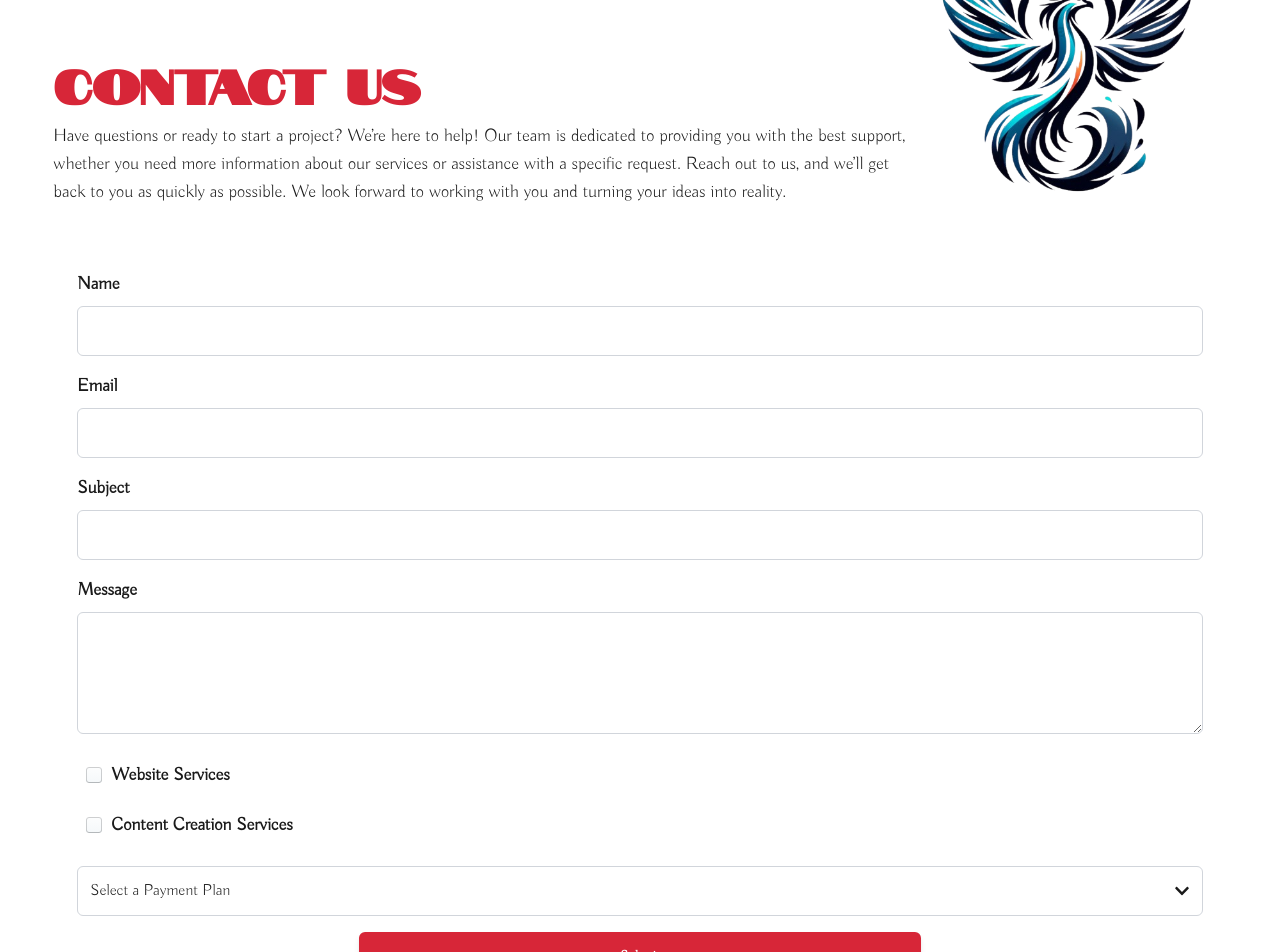
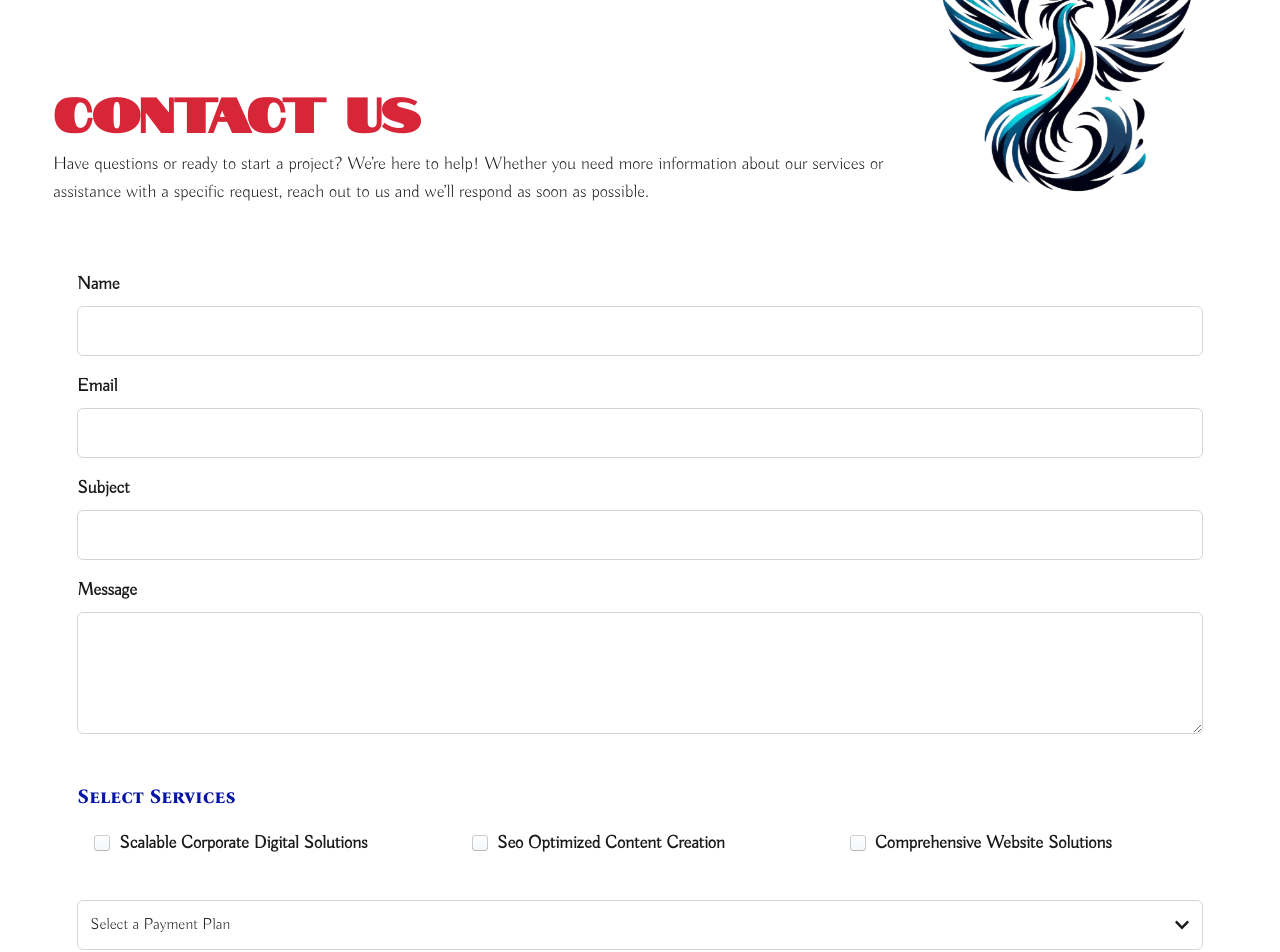
Before and after one commit to tmchuynh/phoenix-code-studio, a Next.js app: page /contact-us in a window 1280 px wide. Shown: the part 340-1292 px from the top of the page. Built offline with nearby package versions, Linux system fonts and the light colour scheme.

Commit message:
update for arrays

```diff
--- a/src/app/contact-us/page.tsx
+++ b/src/app/contact-us/page.tsx
@@ -1,11 +1,8 @@
 "use client";
+
 import { FC, useState } from "react";
 import { Button } from "@/components/ui/button";
-import {
-  websiteServices,
-  contentCreationServices,
-  paymentPlans,
-} from "@/lib/constants";
+import { paymentPlans } from "@/lib/constants";
 import Image from "next/image";
 import { BpCheckbox } from "@/components/ui/checkbox-custom";
 import {
@@ -16,27 +13,44 @@ import {
 } from "@/components/ui/dropdown-menu";
 import { FaChevronDown } from "react-icons/fa";
 import DynamicBreadcrumb from "@/components/ui/breadcrumb-dynamic";
-import { cn } from "@/lib/utils";
+import { capitalize, cn } from "@/lib/utils";
 import { useTheme } from "next-themes";
+import { allServices } from "@/lib/service-categories";
+
+export type ServiceTypeKeys =
+  | "comprehensiveWebsiteSolutions"
+  | "seoOptimizedContentCreationServices"
+  | "corporateDigitalSolutions";
+
+export interface FormDataType {
+  name: string;
+  email: string;
+  subject: string;
+  message: string;
+  paymentPlan: string;
+  comprehensiveWebsiteSolutions: string[];
+  seoOptimizedContentCreationServices: string[];
+  corporateDigitalSolutions: string[];
+}
 
 const ContactUsPage: FC = () => {
   const { theme } = useTheme();
 
-  const [formData, setFormData] = useState({
+  const [formData, setFormData] = useState<FormDataType>({
     name: "",
     email: "",
     subject: "",
     message: "",
-    websiteServices: [] as string[],
-    contentCreationServices: [] as string[],
     paymentPlan: "",
+    comprehensiveWebsiteSolutions: [],
+    seoOptimizedContentCreationServices: [],
+    corporateDigitalSolutions: [],
   });
 
   const [submitted, setSubmitted] = useState(false);
-  const [showWebsiteServices, setShowWebsiteServices] = useState(false);
-  const [showContentCreationServices, setShowContentCreationServices] =
-    useState(false);
+  const [expandedServices, setExpandedServices] = useState<string[]>([]);
 
+  // Handle text input and textarea changes
   const handleChange = (
     e: React.ChangeEvent<HTMLInputElement | HTMLTextAreaElement>
   ) => {
@@ -47,20 +61,11 @@ const ContactUsPage: FC = () => {
     }));
   };
 
-  const handleServiceChange = (e: React.ChangeEvent<HTMLInputElement>) => {
-    const { name, checked } = e.target;
-
-    if (name === "websiteServices") {
-      setShowWebsiteServices(checked);
-    } else if (name === "contentCreationServices") {
-      setShowContentCreationServices(checked);
-    }
-  };
-
-  const handleServiceSelect = (
+  // Handle checking/unchecking a specific service
+  function handleServiceSelect(
     e: React.ChangeEvent<HTMLInputElement>,
-    serviceType: "websiteServices" | "contentCreationServices"
-  ) => {
+    serviceType: ServiceTypeKeys
+  ) {
     const { value, checked } = e.target;
     setFormData((prevState) => {
       const updatedServices = checked
@@ -72,20 +77,64 @@ const ContactUsPage: FC = () => {
         [serviceType]: updatedServices,
       };
     });
+  }
+
+  const handleMainServiceCheck = (
+    e: React.ChangeEvent<HTMLInputElement>,
+    serviceType: string
+  ) => {
+    const { checked } = e.target;
+
+    setExpandedServices((prev) => {
+      if (checked) {
+        // Add this serviceType if not already in array
+        return prev.includes(serviceType) ? prev : [...prev, serviceType];
+      } else {
+        // Remove serviceType if it was there
+        return prev.filter((type) => type !== serviceType);
+      }
+    });
   };
 
+  const handleSubServiceSelect = (
+    e: React.ChangeEvent<HTMLInputElement>,
+    serviceType: ServiceTypeKeys
+  ) => {
+    const { value, checked } = e.target;
+    setFormData((prev) => {
+      const currentArr = prev[serviceType];
+      let updatedArr: string[];
+
+      if (checked) {
+        updatedArr = currentArr.includes(value)
+          ? currentArr
+          : [...currentArr, value];
+      } else {
+        updatedArr = currentArr.filter((sub) => sub !== value);
+      }
+
+      return {
+        ...prev,
+        [serviceType]: updatedArr,
+      };
+    });
+  };
+
+  // Handle form submission
   const handleSubmit = (e: React.FormEvent) => {
     e.preventDefault();
-    console.log(formData);
+    console.log("Submitted formData:", formData);
 
     setSubmitted(true);
+    // Reset form if desired
     setFormData({
       name: "",
       email: "",
       subject: "",
       message: "",
-      websiteServices: [],
-      contentCreationServices: [],
+      comprehensiveWebsiteSolutions: [],
+      seoOptimizedContentCreationServices: [],
+      corporateDigitalSolutions: [],
       paymentPlan: "",
     });
   };
@@ -99,12 +148,10 @@ const ContactUsPage: FC = () => {
             Contact Us
           </h1>
           <p>
-            Have questions or ready to start a project? We’re here to help! Our
-            team is dedicated to providing you with the best support, whether
-            you need more information about our services or assistance with a
-            specific request. Reach out to us, and we’ll get back to you as
-            quickly as possible. We look forward to working with you and turning
-            your ideas into reality.
+            Have questions or ready to start a project? We’re here to help!
+            Whether you need more information about our services or assistance
+            with a specific request, reach out to us and we’ll respond as soon
+            as possible.
           </p>
         </div>
         <Image
@@ -193,75 +240,44 @@ const ContactUsPage: FC = () => {
               />
             </div>
 
-            {/* Website Services Section */}
-            <div className="mb-4">
+            {/* Dynamically Render All Services */}
+            <h2 className="text-xl font-semibold mt-6 mb-2">Select Services</h2>
+            <div className="grid grid-cols-1 md:grid-cols-2 lg:grid-cols-3 gap-4 pl-2">
+              {allServices.map((service, index) => (
+                <div key={index} className="my-2">
                   <label className="inline-flex items-center text-lg font-semibold">
                     <BpCheckbox
-                  name="websiteServices"
-                  checked={showWebsiteServices}
-                  onChange={handleServiceChange}
+                      // "expanded" or "checked" state based on expandedServices
+                      checked={expandedServices.includes(service.type)}
+                      onChange={(e) => handleMainServiceCheck(e, service.type)}
                       className="mr-2"
                     />
-                Website Services
+                    {capitalize(service.name.replace(/-/g, " "))}
                   </label>
-              {showWebsiteServices && (
-                <div className="pl-4 grid grid-cols md:grid-cols-2 lg:grid-cols-3">
-                  {websiteServices.map((service, index) => (
-                    <div key={index} className="my-2">
-                      <label className="inline-flex items-center text-lg font-semibold text-accent-1">
+
+                  {expandedServices.includes(service.type) && (
+                    <div className="pl-6 mt-2 space-y-2">
+                      {service.info.subServices.map((sub) => (
+                        <label key={sub} className="flex items-center">
                           <BpCheckbox
-                          value={service.name}
-                          checked={formData.websiteServices.includes(
-                            service.name
-                          )}
+                            value={sub}
+                            checked={formData[service.type].includes(sub)}
                             onChange={(e) =>
-                            handleServiceSelect(e, "websiteServices")
+                              handleSubServiceSelect(e, service.type)
                             }
                             className="mr-2"
                           />
-                        {service.name}
+                          {capitalize(sub.replace(/-/g, " "))}
                         </label>
-                    </div>
                       ))}
                     </div>
                   )}
                 </div>
-
-            {/* Content Creation Services Section */}
-            <div className="mb-4">
-              <label className="inline-flex items-center text-lg font-semibold">
-                <BpCheckbox
-                  name="contentCreationServices"
-                  checked={showContentCreationServices}
-                  onChange={handleServiceChange}
-                  className="mr-2"
-                />
-                Content Creation Services
-              </label>
-              {showContentCreationServices && (
-                <div className="pl-4 grid grid-cols md:grid-cols-2 lg:grid-cols-3">
-                  {contentCreationServices.map((service, index) => (
-                    <div key={index} className="my-2">
-                      <label className="inline-flex items-center text-lg font-semibold text-accent-1">
-                        <BpCheckbox
-                          value={service.name}
-                          checked={formData.contentCreationServices.includes(
-                            service.name
-                          )}
-                          onChange={(e) =>
-                            handleServiceSelect(e, "contentCreationServices")
-                          }
-                          className="mr-2"
-                        />
-                        {service.name}
-                      </label>
-                    </div>
               ))}
             </div>
-              )}
-            </div>
 
-            <div className="mb-4">
+            {/* Payment Plan (Dropdown) */}
+            <div className="mt-6 mb-4">
               <DropdownMenu className="w-full">
                 <DropdownMenuTrigger asChild>
                   <button className="w-full text-start p-3 mt-2 border rounded-md focus:outline-none focus:ring-2 focus:ring-primary flex items-center justify-between">
@@ -276,7 +292,7 @@ const ContactUsPage: FC = () => {
                       onClick={() => {
                         setFormData((prevState) => ({
                           ...prevState,
-                          paymentPlan: plan.title, // Update selected payment plan
+                          paymentPlan: plan.title,
                         }));
                       }}
                     >
```
Lines whose indentation alone changed are shown as unchanged.
